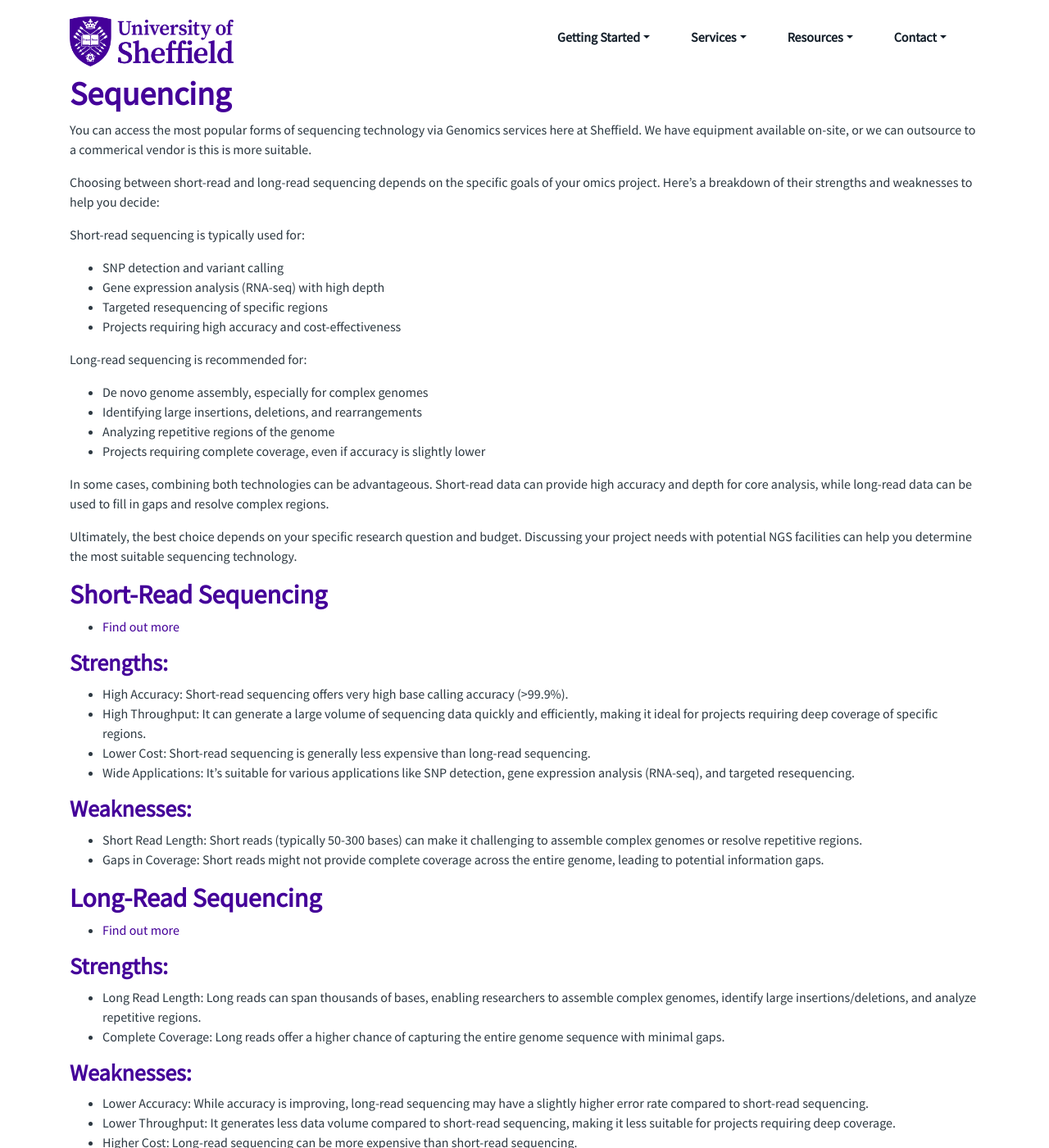
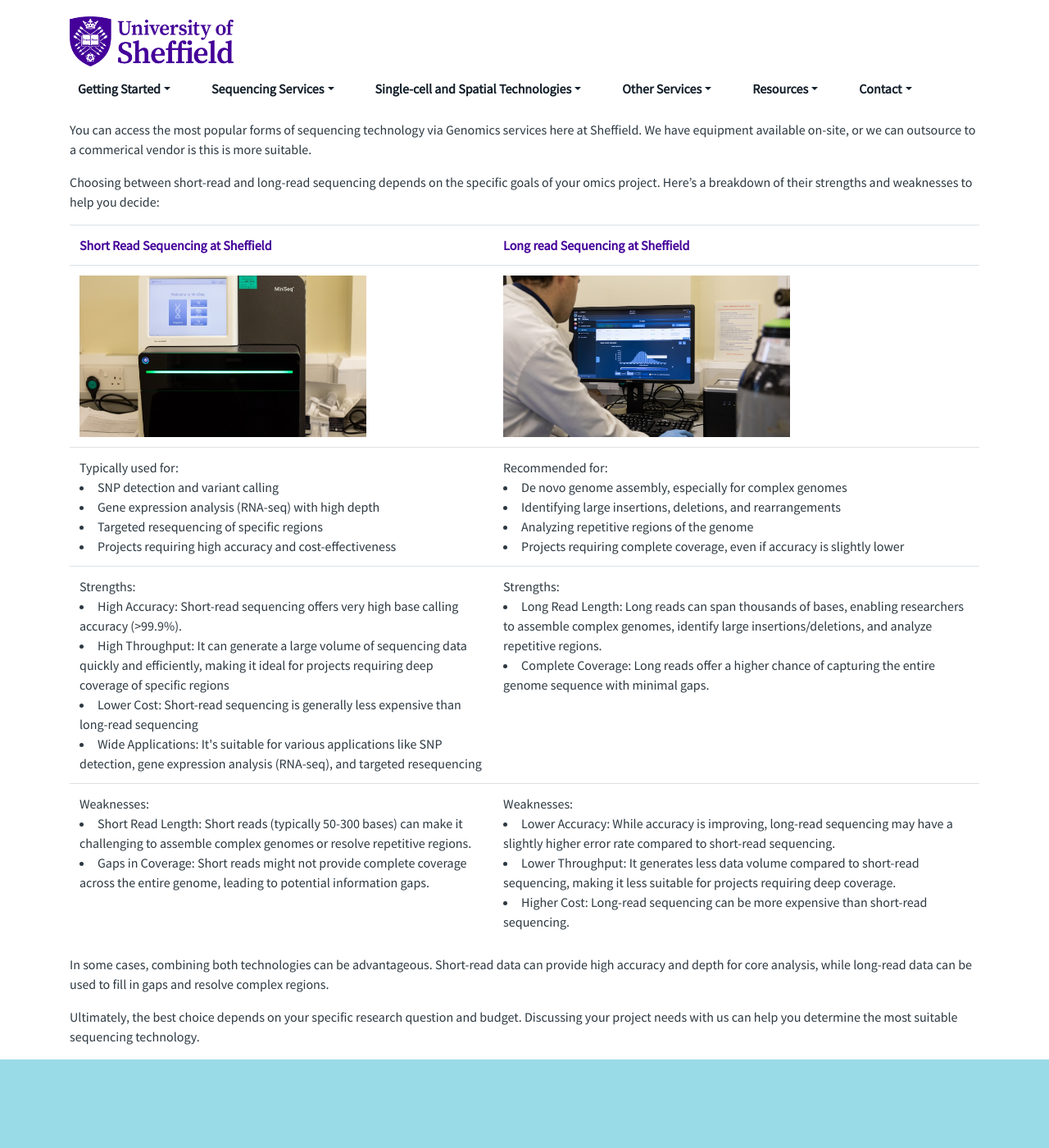
Before and after one commit to genomics-sheffield/genomics-sheffield.github.io, a Jekyll site: the page built from pages/sequencing/index.md, in a window 1280 px wide and 1400 px high. Shown: the whole window at 82% size. Built offline with Jekyll 4.4.1, drawn with Linux system fonts in a browser that asks for light colours; nearby versions of some CDN libraries.

```diff
--- a/pages/sequencing/index.md
+++ b/pages/sequencing/index.md
@@ -9,52 +9,55 @@
 
 Choosing between short-read and long-read sequencing depends on the specific goals of your omics project. Here's a breakdown of their strengths and weaknesses to help you decide:
 
-Short-read sequencing is typically used for:
+<div class="table">
+<table>
+<tr>
+<td><a href="/services/sequencing/short_read"><b>Short Read Sequencing at Sheffield</b></a></td>
+<td><a href="/services/sequencing/long_read"><b>Long read Sequencing at Sheffield</b></a></td>
+</tr>
+<tr>
+<td><a href="https://emea.illumina.com/science/technology/next-generation-sequencing/sequencing-technology.html"><img src="/assets/images/machines/miniseq.jpg" width="350" height="350"/></a></td>
+<td><a href="https://nanoporetech.com/"><img src="/assets/images/machines/ont.jpg" width="350" height="350"/></a></td>
+</tr>
+<tr>
+<td>Typically used for:<li>SNP detection and variant calling</li>
+<li>Gene expression analysis (RNA-seq) with high depth</li>
+<li>Targeted resequencing of specific regions</li>
+<li>Projects requiring high accuracy and cost-effectiveness</li>
+</td>
+<td>Recommended for:<li>De novo genome assembly, especially for complex genomes</li>
+<li>Identifying large insertions, deletions, and rearrangements</li>
+<li>Analyzing repetitive regions of the genome</li>
+<li>Projects requiring complete coverage, even if accuracy is slightly lower</li>
+</td>
+</tr>
+<tr>
+<td>Strengths:
+<li>High Accuracy: Short-read sequencing offers very high base calling accuracy (>99.9%).</li>
+<li>High Throughput: It can generate a large volume of sequencing data quickly and efficiently, making it ideal for projects requiring deep coverage of specific regions</li>
+<li>Lower Cost: Short-read sequencing is generally less expensive than long-read sequencing</li>
+<li>Wide Applications: It's suitable for various applications like SNP detection, gene expression analysis (RNA-seq), and targeted resequencing</li>
+</td>
+<td>Strengths:
+<li>Long Read Length: Long reads can span thousands of bases, enabling researchers to assemble complex genomes, identify large insertions/deletions, and analyze repetitive regions.</li>
+<li>Complete Coverage: Long reads offer a higher chance of capturing the entire genome sequence with minimal gaps.</li>
+</td>
+</tr>
+<tr>
+<td>Weaknesses:
+<li>Short Read Length: Short reads (typically 50-300 bases) can make it challenging to assemble complex genomes or resolve repetitive regions.</li>
+<li>Gaps in Coverage: Short reads might not provide complete coverage across the entire genome, leading to potential information gaps.</li>
+</td>
+<td>Weaknesses:
+<li>Lower Accuracy: While accuracy is improving, long-read sequencing may have a slightly higher error rate compared to short-read sequencing.</li>
+<li>Lower Throughput: It generates less data volume compared to short-read sequencing, making it less suitable for projects requiring deep coverage.</li>
+<li>Higher Cost: Long-read sequencing can be more expensive than short-read sequencing.</li>
+</td>
+</tr>
 
-- SNP detection and variant calling
-- Gene expression analysis (RNA-seq) with high depth
-- Targeted resequencing of specific regions
-- Projects requiring high accuracy and cost-effectiveness
-
-
-Long-read sequencing is recommended for:
-
-- De novo genome assembly, especially for complex genomes
-- Identifying large insertions, deletions, and rearrangements
-- Analyzing repetitive regions of the genome
-- Projects requiring complete coverage, even if accuracy is slightly lower
+</table>
+</div>
 
 In some cases, combining both technologies can be advantageous. Short-read data can provide high accuracy and depth for core analysis, while long-read data can be used to fill in gaps and resolve complex regions.
 
-Ultimately, the best choice depends on your specific research question and budget. Discussing your project needs with potential NGS facilities can help you determine the most suitable sequencing technology.
-
-## Short-Read Sequencing
-
-- [Find out more](/services/sequencing/short_read)
-
-### Strengths:
-
-- High Accuracy: Short-read sequencing offers very high base calling accuracy (>99.9%).
-- High Throughput: It can generate a large volume of sequencing data quickly and efficiently, making it ideal for projects requiring deep coverage of specific regions.
-- Lower Cost: Short-read sequencing is generally less expensive than long-read sequencing.
-- Wide Applications: It's suitable for various applications like SNP detection, gene expression analysis (RNA-seq), and targeted resequencing.
-
-### Weaknesses:
-
-- Short Read Length: Short reads (typically 50-300 bases) can make it challenging to assemble complex genomes or resolve repetitive regions.
-- Gaps in Coverage: Short reads might not provide complete coverage across the entire genome, leading to potential information gaps.
-
-## Long-Read Sequencing
-
-- [Find out more](/services/sequencing/long_read)
-
-### Strengths:
-
-- Long Read Length: Long reads can span thousands of bases, enabling researchers to assemble complex genomes, identify large insertions/deletions, and analyze repetitive regions.
-- Complete Coverage: Long reads offer a higher chance of capturing the entire genome sequence with minimal gaps.
-
-### Weaknesses:
-
-- Lower Accuracy: While accuracy is improving, long-read sequencing may have a slightly higher error rate compared to short-read sequencing.
-- Lower Throughput: It generates less data volume compared to short-read sequencing, making it less suitable for projects requiring deep coverage.
-- Higher Cost: Long-read sequencing can be more expensive than short-read sequencing.
+Ultimately, the best choice depends on your specific research question and budget. Discussing your project needs with us can help you determine the most suitable sequencing technology.
```
Also changed, not shown: _data/navigation.yml (+17 -5 lines), pages/services/spatial/index.md (added, +20 -0 lines), pages/single-cell/10x.md (added, +19 -0 lines), pages/single-cell/index.md (+0 -13 lines).
